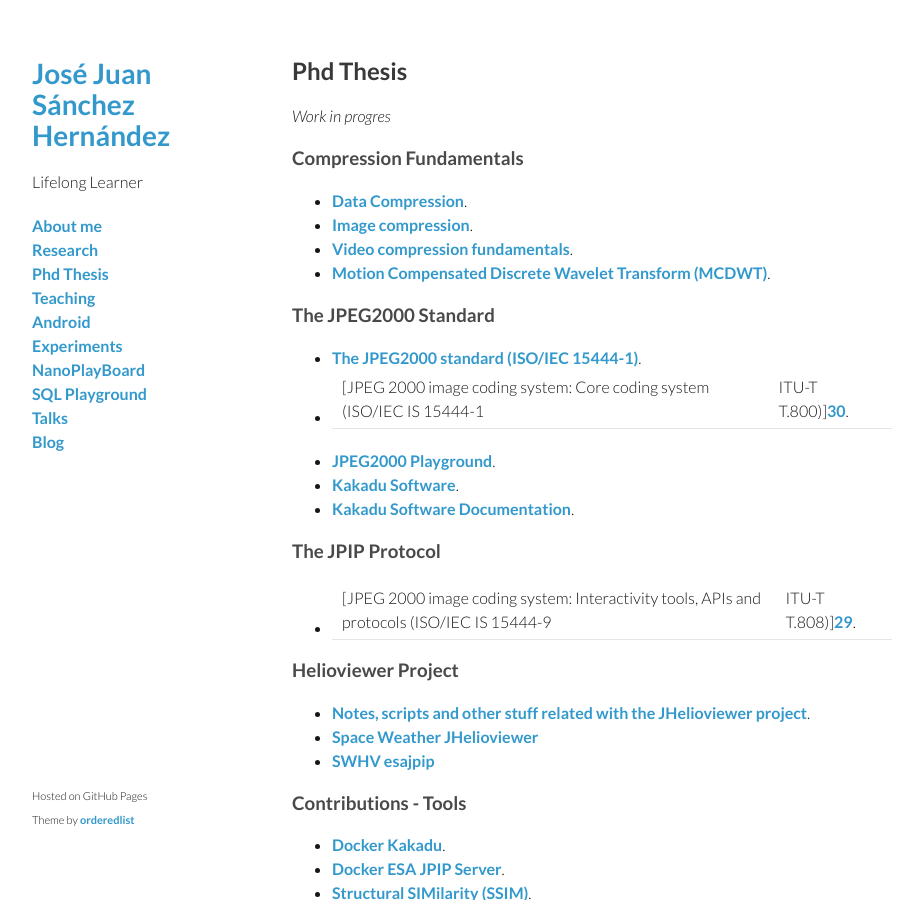
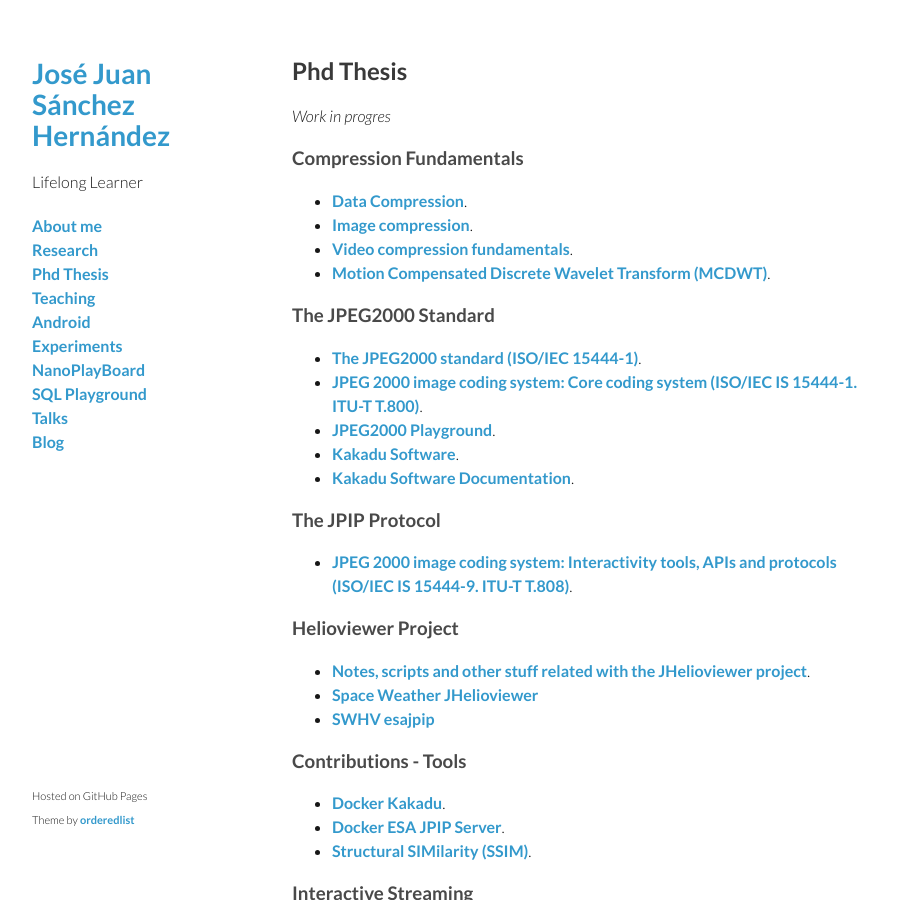
Before and after one commit to josejuansanchez/josejuansanchez.github.io, a Jekyll site: the page built from phd-thesis/index.md, in a window 1280 px wide and 900 px high. Shown: the whole window, without its empty margins (178-1101 px from the left). Built offline with Jekyll 4.4.1, drawn with Linux system fonts in a browser that asks for light colours.

Commit message:
Updated phd-thesis section

```diff
--- a/phd-thesis/index.md
+++ b/phd-thesis/index.md
@@ -17,14 +17,14 @@ title: Phd Thesis
 ### The JPEG2000 Standard
 
 * [The JPEG2000 standard (ISO/IEC 15444-1)][26].
-* [JPEG 2000 image coding system: Core coding system (ISO/IEC IS 15444-1 | ITU-T T.800)][30].
+* [JPEG 2000 image coding system: Core coding system (ISO/IEC IS 15444-1. ITU-T T.800)][30].
 * [JPEG2000 Playground][10].
 * [Kakadu Software][6].
 * [Kakadu Software Documentation][7].
 
 ### The JPIP Protocol
 
-* [JPEG 2000 image coding system: Interactivity tools, APIs and protocols (ISO/IEC IS 15444-9 | ITU-T T.808)][29].
+* [JPEG 2000 image coding system: Interactivity tools, APIs and protocols (ISO/IEC IS 15444-9. ITU-T T.808)][29].
 
 ### Helioviewer Project
 
```
